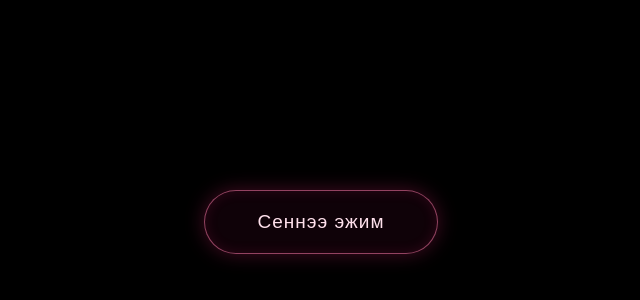
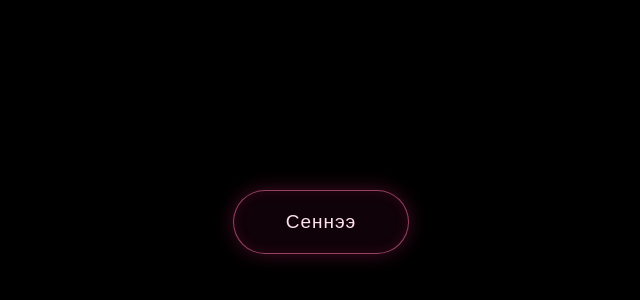
Before and after one commit to Foji-visi/love, a plain HTML site: page index.html in a window 1280 px wide. Shown: the part 178-478 px from the top of the page, without its empty margins (319-959 px from the left). Drawn offline with Linux system fonts and the light colour scheme.

Commit message:
Update index.html

```diff
--- a/index.html
+++ b/index.html
@@ -64,7 +64,7 @@
 <div id="stage">
   <canvas id="canvas"></canvas>
   <div id="startScreen">
-    <button id="startBtn">Сеннээ эжим</button>
+    <button id="startBtn">Сеннээ</button>
   </div>
 </div>
 
```
